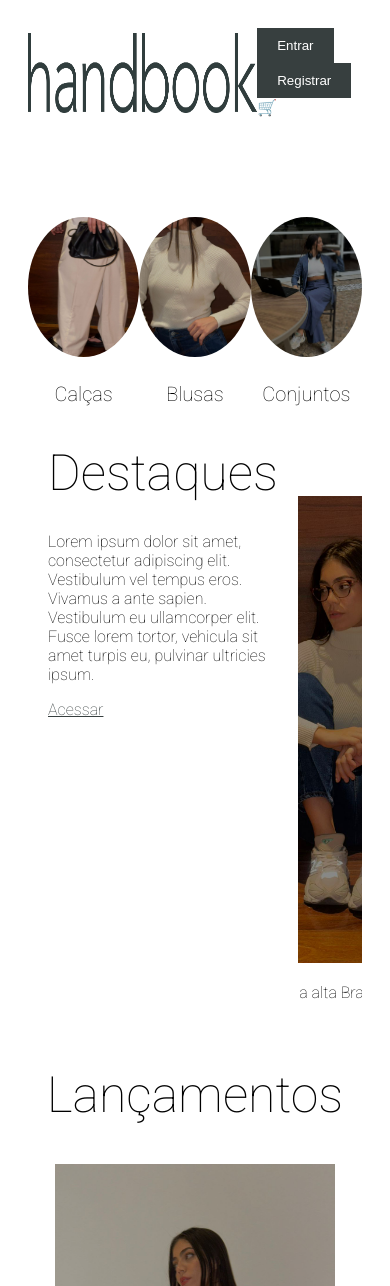
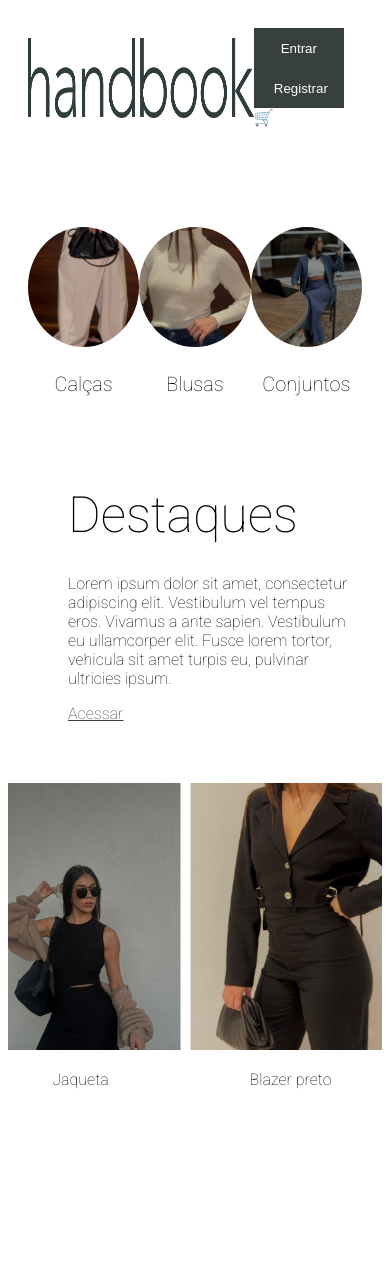
Before and after one commit to piegosalles10kk/handbook, a plain HTML site: page index.html in a window 390 px wide. Shown: the top 1286 px of the page. Drawn offline with Linux system fonts and the light colour scheme.

Commit message:
Atualização de responsividade

```diff
--- a/index.html
+++ b/index.html
@@ -74,6 +74,23 @@
                     <img src="./img/roupas/jaqueta1-4.jpeg">
                     <p>Jaqueta</p>
                 </a>
+
+                <a href="">
+                    <img src="./img/roupas/blazer1-1.jpeg">
+                    <p>Blazer preto</p>
+                </a>
+                <a href="">
+                    <img src="./img/roupas/blusa1-4.jpeg">
+                    <p>Blusa gola alta Branca</p>
+                </a>
+                <a href="">
+                    <img src="./img/roupas/conjunto1-2.jpeg">
+                    <p>Conjunto jeans</p>
+                </a>
+                <a href="">
+                    <img src="./img/roupas/jaqueta1-4.jpeg">
+                    <p>Jaqueta</p>
+                </a>
             </div>
         </div>
     </div>
@@ -90,9 +107,9 @@
                 <p>Blusa gola alta branca</p>
             </a>
             <a href="">
-            <img src="./img/roupas/blusa2-5.jpeg">
-                <p>Blusa manga branca</p>
-            </a>
+                <img src="./img/roupas/regata1-8.jpeg">
+                    <p>Calça preta</p>
+                </a>
             <a href="">
             <img src="./img/roupas/calca1-2.jpeg">
                 <p>Calça branca</p>
@@ -110,9 +127,18 @@
                 <p>Saia preta</p>
             </a>
             <a href="">
-            <img src="./img/roupas/conjunto1-2.jpeg">
+            <img src="./img/roupas/conjunto1-3.jpeg">
                 <p>Conjunto azul</p>
             </a>
+            <a href="">
+            <img src="./img/roupas/jaqueta1-4.jpeg">
+                <p>Jaqueta</p>
+            </a>
+            <a href="">
+                <img src="./img/roupas/blusa2-5.jpeg">
+                    <p>Blusa manga branca</p>
+                </a>
+
 
         </div>
     </div>
--- a/styles.css
+++ b/styles.css
@@ -47,31 +47,35 @@
 }
 
 
-.header-direita button{
+.header-direita button {
     background-color: #373f3f; /* Define a cor de fundo do botão */
     color: white; /* Define a cor do texto do botão */
     border: none; /* Remove a borda do botão */
     padding: 10px 20px; /* Define o preenchimento interno do botão */
     cursor: pointer; /* Muda o cursor para uma mãozinha ao passar sobre o botão */
+    width: 90px; /* Define a largura do botão */
+    height: 40px; /* Define a altura do botão */
 }
 
 .categorias-mae{
+
+    overflow: hidden; /* Esconde as partes das imagens que estão fora do contêiner */
     position: relative; /* Posição relativa para os botões de navegação */
     display: flex; /* Define um contêiner flexível */
     overflow-x: auto; /* Adiciona um overflow horizontal com rolagem automática */
     justify-content: center; /* Centraliza os itens horizontalmente */
     align-items: center; /* Alinha os itens no centro verticalmente */
+
 }
 
 .categorias-mae img{
-    margin-right: 60px;
     max-width:100%; /* Define a largura máxima da imagem como 200px */
     max-height: 100%; /* Define a altura máxima da imagem como 200px */
 
     overflow-x: hidden; /* Esconde o conteúdo que estiver além da largura da viewport */
     margin-right: 20px;
-    width: 140px; /* Define a largura da imagem */
-    height: 140px; /* Define a altura da imagem, igual à largura */
+    width: 120px; /* Define a largura da imagem */
+    height: 120px; /* Define a altura da imagem, igual à largura */
     border-radius: 50%; /* Arredonda as bordas para formar um círculo */
     object-fit: cover; /* Garante que a imagem preencha completamente o contêiner, mantendo sua proporção */
     border-radius: 50%; /* Arredonda as bordas do contêiner para formar um círculo */
@@ -89,79 +93,107 @@
 }
 
 .destaques-mae {
-    margin-top: -150px;
-    display: flex; /* Ativa o layout flexível */
-    justify-content: space-between; /* Distribui o espaço entre os itens */
-    align-items: center; /* Centraliza os itens verticalmente */
+    flex-direction: row;
+    display: flex;
+    justify-content: space-between;
+    align-items: center;
     flex-wrap: wrap;
   }
 
-
   .destaques-esquerda {
     margin-top: -180px;
-    flex: 1; /* Faz a div ocupar 50% do espaço disponível */
-    padding: 20px; /* Adiciona um espaçamento interno */
+    flex: 0.5; /* Garante que a div ocupe espaço disponível */
+    padding: 20px;
   }
 
-.destaques-esquerda a{
-    color: #373f3f;/* Usa a cor do texto padrão do pai (nesse caso, a cor padrão do texto) */
+  .destaques-esquerda a {
+    color: #373f3f;
     font-family: 'Roboto', sans-serif;
   }
 
-.destaques-esquerda p{
-    color: #000000;/* Usa a cor do texto padrão do pai (nesse caso, a cor padrão do texto) */
+  .destaques-esquerda p {
+    color: #000000;
     font-family: 'Roboto', sans-serif;
   }
 
-.destaques-direita a{
-    text-decoration: none; /* Remove o sublinhado */
-    color: inherit; /* Usa a cor do texto padrão do pai (nesse caso, a cor padrão do texto) */
-
-    text-align: center; /* Centraliza o texto */
+  .destaques-direita a {
+    text-decoration: none;
+    color: inherit;
+    text-align: center;
     font-family: 'Roboto', sans-serif;
   }
 
   .destaques-direita {
     margin-top: 200px;
-    flex: 1.1; /* Faz a div ocupar um pouco mais de espaço que a da esquerda */
-    padding: 20px; /* Adiciona um espaçamento interno */
-    display: flex; /* Ativa o layout flexível */
-    align-items: center; /* Centraliza os itens verticalmente */
-    overflow: hidden; /* Esconde as partes das imagens que estão fora do contêiner */
+    flex: 1; /* Garante que a div ocupe espaço disponível */
+    padding: 20px;
+    display: flex;
+    align-items: center;
+    overflow: hidden;
   }
 
   .carrossel {
-    display: flex; /* Dispor os itens em linha */
-    align-items: center; /* Centraliza os itens verticalmente */
-    animation: rolar 20s linear infinite; /* Aplicar animação contínua */
+    display: flex;
+    align-items: center;
+    animation: rolar 60s linear infinite;
   }
 
   .carrossel a {
-    margin-right: 10px; /* Espaçamento entre as imagens */
-    min-width: 350px; /* Define uma largura mínima para as imagens dos produtos */
-    height: 500px; /* Define a altura das imagens dos produtos */
+    margin-right: 10px;
+    min-width: 350px;
+    height: 500px;
   }
 
   .destaques-direita img {
-    width: 100%; /* Garante que a imagem preencha completamente o contêiner */
-    height: auto; /* Mantém a proporção da imagem */
+    width: 100%;
+    height: auto;
   }
 
-/* Animação para o carrossel */
   @keyframes rolar {
     0% {
       transform: translateX(0);
     }
-    0% {
-        transform: translateX(-50%);
+    100% {
+      transform: translateX(-100%);
     }
   }
 
   .titulo {
     font-family: 'Roboto', sans-serif;
-    font-weight: 100; /* Defina o peso da fonte como "Thin" */
+    font-weight: 100;
     font-size: 50px;
     margin-bottom: 30px;
+  }
+
+  /* Media Query para telas menores */
+  @media (max-width: 768px) {
+    .destaques-mae {
+      flex-direction: column; /* Organiza os itens em coluna */
+    }
+
+    .destaques-esquerda,
+    .destaques-direita {
+      order: unset; /* Reseta qualquer ordem específica */
+      margin: 0 20px;
+      flex: 1; /* Garante que cada div ocupe o espaço disponível */
+      width: calc(100% - 40px); /* Garante que ocupem 100% da largura do contêiner com margens */
+    }
+
+    .destaques-direita {
+      margin-top: 20px; /* Ajusta a margem superior */
+      overflow: visible; /* Garante que o seu conteúdo não seja cortado */
+    }
+
+
+    .carrossel a {
+        min-width: 200px; /* Define um tamanho mínimo para a imagem */
+        width: 100%;
+      }
+
+    .carrossel {
+      width: 100%;
+      justify-content: center;
+    }
   }
 
 .lancamento-mae {
```
Lines whose indentation alone changed are shown as unchanged.
